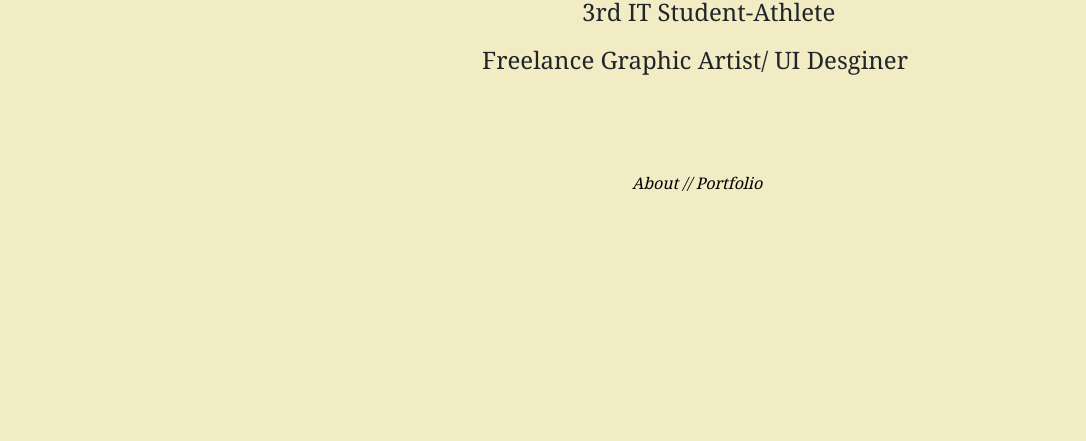
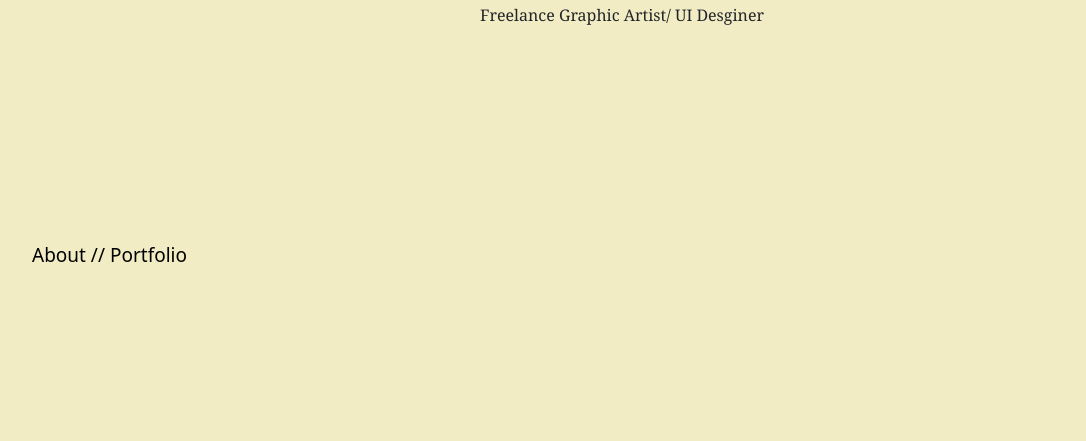
Before and after one commit to cheb17/Portfolio-Website, a plain HTML site: page index.html in a window 1280 px wide. Shown: the part 359-800 px from the top of the page, without its empty margins (18-1104 px from the left). Drawn offline with nearby package versions, Linux system fonts and the light colour scheme.

Commit message:
Add files via upload

```diff
--- /dev/null
+++ b/about.css
@@ -0,0 +1,75 @@
+@import url("https://fonts.googleapis.com/css2?family=Montserrat&display=swap");
+* {
+  margin: 0;
+  padding: 0;
+  box-sizing: border-box;
+  list-style-type: none;
+}
+a:visited,
+a:link {
+  text-decoration: none;
+  color: #000000;
+}
+a:hover {
+  color: grey;
+  text-decoration: none;
+}
+body {
+  background-color: #f1ecc3;
+}
+i {
+  margin: 10px;
+}
+/*CLASSES*/
+.container-fluid {
+  align-content: center;
+  justify-content: center;
+  width: 100%;
+  height: 600px;
+  display: flex;
+  flex-wrap: wrap;
+}
+.name {
+  padding-top: 100px;
+}
+.inside p {
+  font-family: "Montserrat", sans-serif;
+  font-size: 20px;
+  padding: 0 200px 50px 200px;
+}
+.links {
+  text-align: center;
+  margin-left: 50px;
+  margin-bottom: 10px;
+  font-size: 19px;
+}
+.list-groups {
+  font-family: "Noto Serif";
+  font-style: italic;
+  display: inline-block;
+  color: black;
+}
+.fa-stopwatch:hover {
+  color: #7cb9e8;
+}
+.fa-smile:hover {
+  color: orange;
+}
+.fa-people-carry:hover {
+  color: green;
+}
+.fa-comments:hover {
+  color: #7cb9e8;
+}
+.fa-handshake-alt:hover {
+  color: #002d62;
+}
+.fa-html5:hover {
+  color: orange;
+}
+.fa-css3-alt:hover {
+  color: #2965f1;
+}
+.fa-figma:hover {
+  color: #663399;
+}
--- a/homepage.css
+++ b/homepage.css
@@ -10,13 +10,7 @@ body {
   background-color: #f1ecc3;
   position: relative;
 }
-p {
-  font-family: "Noto Serif", serif;
-  position: absolute;
-  font-weight: normal;
-  font-size: 24px;
-  left: 150px;
-}
+
 a:visited,
 a:link {
   text-decoration: none;
@@ -28,14 +22,17 @@ a:hover {
 }
 
 /*CLASSES*/
-.inside {
-  position: absolute;
+.container-fluid {
+  align-content: center;
   justify-content: center;
-  text-align: center;
-  width: 741px;
-  height: 81px;
-  left: 350px;
-  top: 230px;
+  width: 1000px;
+  height: 600px;
+  display: flex;
+  flex-wrap: wrap;
+}
+
+.inside p {
+  font-family: "Noto Serif", serif;
 }
 .name {
   font-family: "Bebas Neue", cursive;
@@ -45,15 +42,14 @@ a:hover {
   color: #000000;
 }
 .links {
+  text-align: center;
+  margin-left: 50px;
+  margin-bottom: 10px;
+  font-size: 19px;
+}
+.list-groups {
   font-family: "Noto Serif";
   font-style: italic;
-  position: absolute;
-  height: 81px;
-  left: 300px;
-  top: 300px;
+  display: inline-block;
   color: black;
 }
-
-.stud {
-  left: 250px;
-}
--- a/index.html
+++ b/index.html
@@ -16,19 +16,19 @@
 
     <body>
 <!--CONTENT-->
-            <div class="container-fluid">
+            <div class="container-fluid text-center">
                 <div class="inside">
                     <h1 class="name">CHELSIA MARIE C. BAÑEZ</h1>
-                    <p class="stud">3rd IT Student-Athlete</p><br><br>
+                    <p class="stud">3rd IT Student-Athlete</p>
                     <p>Freelance Graphic Artist/ UI Desginer</p>
-                    <!--LINKS-->
-                    <div class="links">
-                        <ul class="list-group list-group-horizontal">
-                            <a href="#"><li>About / </li></a>
-                            <a href="#"><li> / Portfolio</li></a>
-                        </ul>
-                    </div>
                 </div>
+            </div>
+            <!--LINKS-->
+            <div class="links">
+                <ul class="list-group list-group-horizontal">
+                    <a href="about.html"><li>About / </li></a>
+                    <a href="#"><li> / Portfolio</li></a>
+                </ul>
             </div>
     </body>
 </html>
```
Also changed, not shown: about.html (added, +67 -0 lines).
